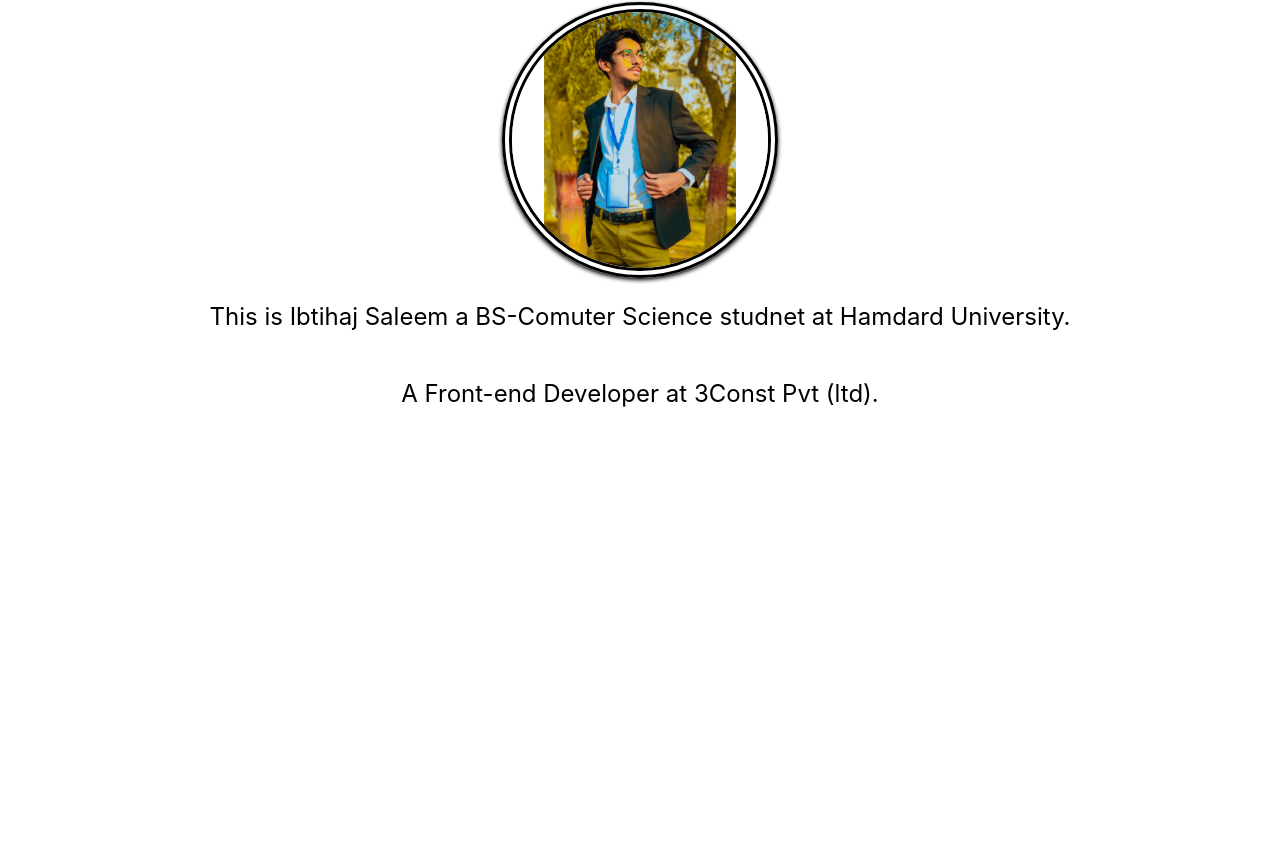
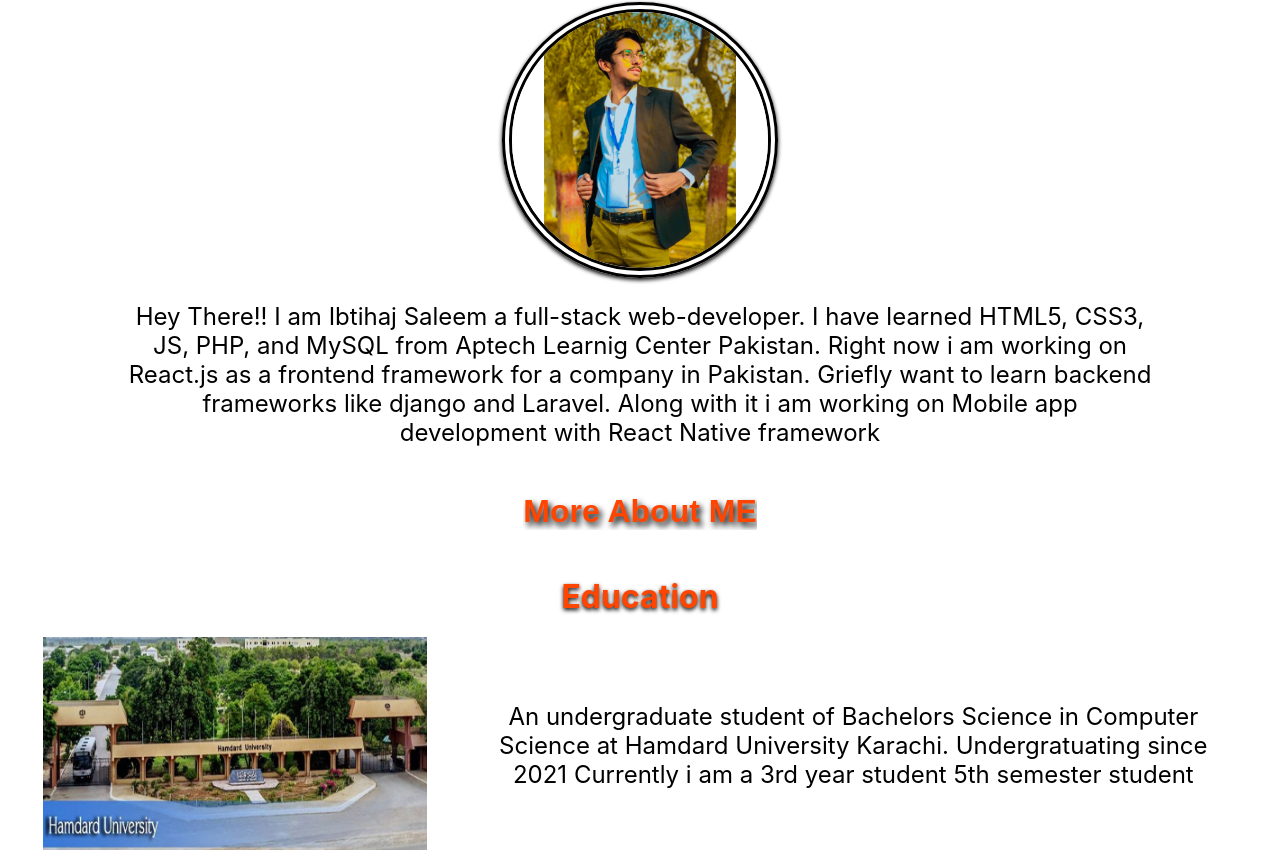
Before and after one commit to ibtihaj1234/Portfolio, a React (Create React App) app: page / in a window 1280 px wide. Shown: the part 197-1051 px from the top of the page. Before the commit the page ends 800 px from the top, so only its background shows below. Built offline with nearby package versions, Linux system fonts and the light colour scheme.

Commit message:
Home page upgraded

```diff
--- a/src/components/intro/Intro.jsx
+++ b/src/components/intro/Intro.jsx
@@ -3,7 +3,7 @@ import React from 'react'
 const Intro = () => {
     return (
         <div className='Intro'>
-            <div style={{lineHeight:1.5}}>
+            <div style={{ lineHeight: 1.5 }}>
                 <h1 className='typed-text' style={{ color: 'orangered' }}>
                     WELCOME TO MY PROFILE
                 </h1>
@@ -12,8 +12,27 @@ const Intro = () => {
                 <img src={require('../../assets/MyPic.jpg')} alt='12' />
             </div>
             <div className='Introduction'>
-                <p style={{ fontSize: 'X-Large', color: 'black' }}>This is Ibtihaj Saleem a BS-Comuter Science studnet at Hamdard University.</p>
-                <p style={{ fontSize: 'X-Large', color: 'black' }}>A Front-end Developer at 3Const Pvt (ltd). </p>
+                <p style={{ fontSize: 'X-Large', color: 'black' }}>Hey There!! I am Ibtihaj Saleem a full-stack web-developer. I have learned HTML5, CSS3, JS, PHP, and MySQL from Aptech Learnig Center Pakistan. Right now i am working on React.js as a frontend framework for a company in Pakistan. Griefly want to learn backend frameworks like django and Laravel. Along with it i am working on Mobile app development with React Native framework </p>
+            </div>
+            <div className='briefing'>
+                <div className='heading'>
+                    <h1 className='typed-text' style={{ color: 'orangered' }}>More About ME</h1>
+                </div>
+                <div className='Education'>
+                    <div className='subhead'>
+                        <h1>
+                            Education
+                        </h1>
+                    </div>
+                    <div className='content'>
+                        <div className='image'>
+                            <img className='img' src={require('../../assets/Hamdard.jpeg')} alt='img' />
+                        </div>
+                        <div className='Contenttxt'>
+                            <p style={{ fontSize: 'X-Large', color: 'black' }} >An undergraduate student of Bachelors Science in Computer Science at Hamdard University Karachi. Undergratuating since 2021 Currently i am a 3rd year student 5th semester student</p>
+                        </div>
+                    </div>
+                </div>
             </div>
         </div>
     )
--- a/src/components/style.css
+++ b/src/components/style.css
@@ -50,9 +50,11 @@
 }
 
 .typed-text{
+    font-family: Arial, Helvetica, sans-serif;
     display: inline-block;
     white-space: nowrap;
     overflow: hidden;
+    text-shadow: 3px 4px 6px black;
     animation: typing 3s steps(40 , end), blink-caret 0.75s step-end infinite;
 }
 
@@ -120,3 +122,37 @@ img {
 .todo {
     margin-top: 8%;
 }
+
+.image{
+    width: 30%;
+}
+
+.briefing{
+    width: 100%;
+    display: flex;
+    flex-direction: column;
+    justify-content: center;
+    align-items: center;
+}
+
+.subhead{
+    width: 100%;
+    color: orangered;
+    text-shadow: 0 2px 4px black;
+    text-align: center;
+}
+
+.content{
+    width: 100%;
+    display: flex;
+    flex-direction: row;
+    justify-content: space-evenly;
+    align-items: center;
+}
+
+.Contenttxt{
+    width: 60%;
+    display: flex;
+    justify-content: center;
+    text-align: center;
+}
```
Also changed, not shown: public/robots.txt, src/assets/Hamdard.jpeg (added).
